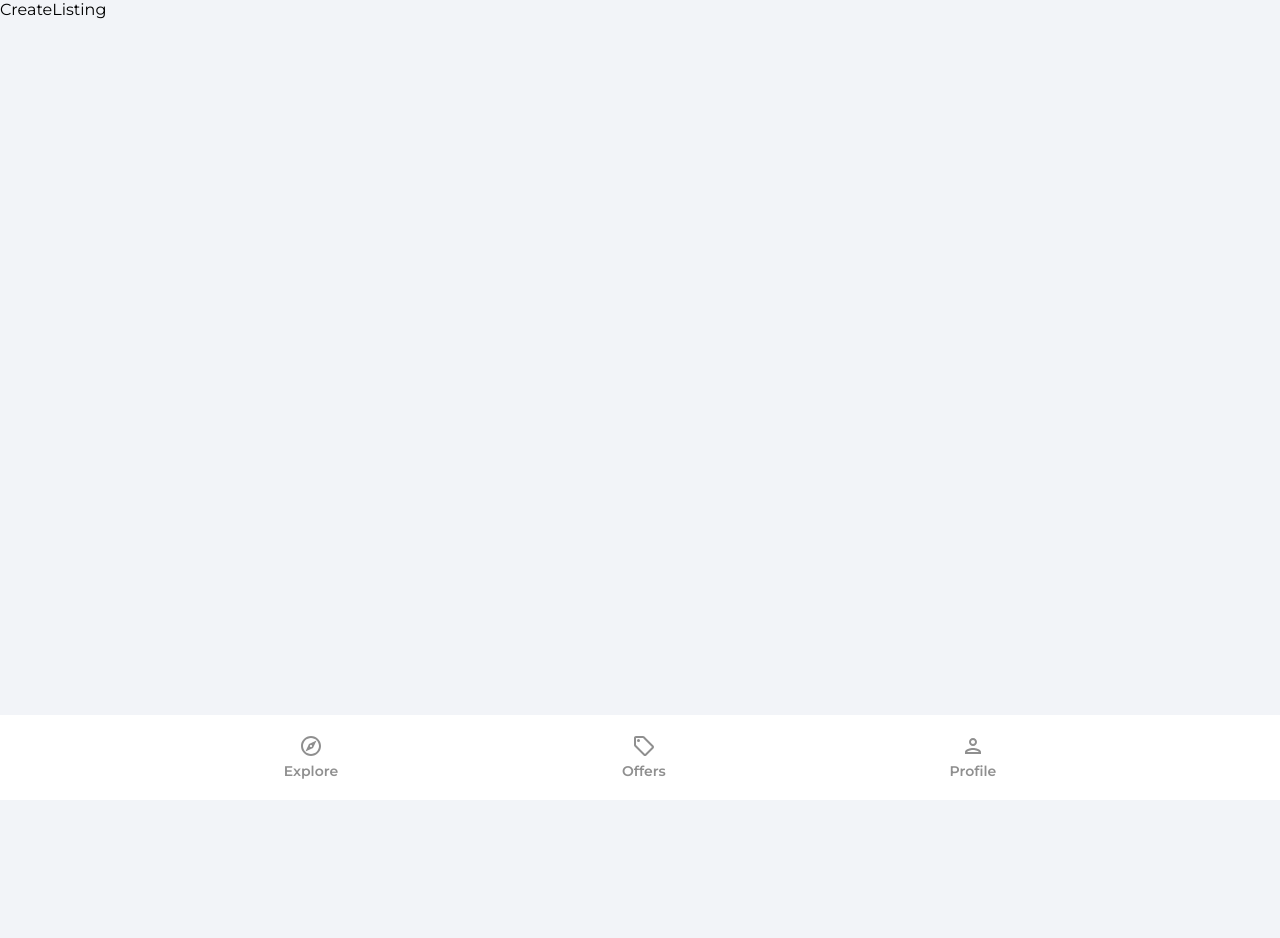
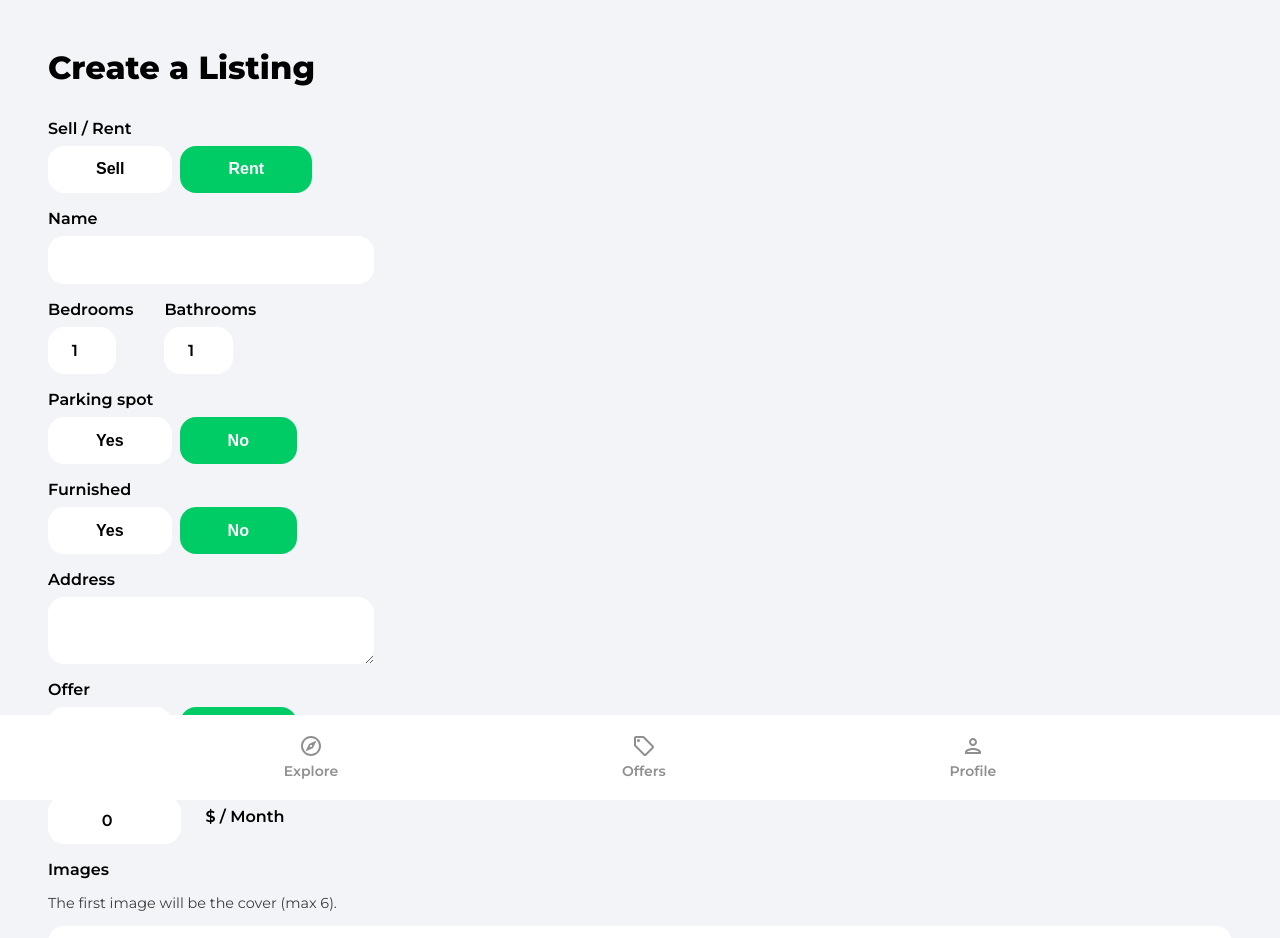
Before and after one commit to alphageekdom/house-marketplace-app, a React (Create React App) app: page /create-listing in a window 1280 px wide. Shown: the top 938 px of the page. Before the commit the page ends 800 px from the top, so only its background shows below. Built offline with nearby package versions, Linux system fonts and the light colour scheme; no server answers; sample sign-in values are in the browser's storage.

Commit message:
create listing form

```diff
--- a/src/pages/CreateListing.jsx
+++ b/src/pages/CreateListing.jsx
@@ -24,6 +24,22 @@
     longitude: 0,
   });
 
+  const {
+    type,
+    name,
+    bedrooms,
+    bathrooms,
+    parking,
+    furnished,
+    address,
+    offer,
+    regularPrice,
+    discountedPrice,
+    images,
+    latitude,
+    longitude,
+  } = formData;
+
   const auth = getAuth();
   const navigate = useNavigate();
   const isMounted = useRef(true);
@@ -46,11 +62,279 @@
     //  eslint-disable-next-line react-hooks/exhaustive-deps
   }, [isMounted]);
 
+  const onSubmit = (e) => {
+    e.preventDefault();
+    console.log(formData);
+  };
+
+  const onMutate = (e) => {
+    let boolean = null;
+
+    if (e.target.value === 'true') {
+      boolean = true;
+    }
+
+    if (e.target.value === 'false') {
+      boolean = false;
+    }
+
+    // Files
+    if (e.target.files) {
+      setFormData((prevState) => ({
+        ...prevState,
+        images: e.target.files,
+      }));
+    }
+
+    // Text/Booleans/Number
+    if (!e.target.files) {
+      setFormData((prevState) => ({
+        ...prevState,
+        [e.target.id]: boolean ?? e.target.value,
+      }));
+    }
+  };
+
   if (loading) {
     return <Spinner />;
   }
 
-  return <div>CreateListing</div>;
+  return (
+    <div className='profile'>
+      <header>
+        <p className='pageHeader'>Create a Listing</p>
+      </header>
+
+      <main>
+        <form onSubmit={onSubmit}>
+          <label className='formLabel'>Sell / Rent</label>
+          <div className='formButtons'>
+            <button
+              type='button'
+              className={type === 'sale' ? 'formButtonActive' : 'formButton'}
+              id='type'
+              value='sale'
+              onClick={onMutate}
+            >
+              Sell
+            </button>
+            <button
+              type='button'
+              className={type === 'rent' ? 'formButtonActive' : 'formButton'}
+              id='type'
+              value='rent'
+              onClick={onMutate}
+            >
+              Rent
+            </button>
+          </div>
+
+          <label className='formLabel'>Name</label>
+          <input
+            className='formInputName'
+            type='text'
+            id='name'
+            value={name}
+            onChange={onMutate}
+            maxLength='32'
+            minLength='10'
+            required
+          />
+
+          <div className='formRooms flex'>
+            <div>
+              <label className='formLabel'>Bedrooms</label>
+              <input
+                className='formInputSmall'
+                type='number'
+                id='bedrooms'
+                value={bedrooms}
+                onChange={onMutate}
+                min='1'
+                max='50'
+                required
+              />
+            </div>
+            <div>
+              <label className='formLabel'>Bathrooms</label>
+              <input
+                className='formInputSmall'
+                type='number'
+                id='bathrooms'
+                value={bathrooms}
+                onChange={onMutate}
+                min='1'
+                max='50'
+                required
+              />
+            </div>
+          </div>
+
+          <label className='formLabel'>Parking spot</label>
+          <div className='formButtons'>
+            <button
+              className={parking ? 'formButtonActive' : 'formButton'}
+              type='button'
+              id='parking'
+              value={true}
+              onClick={onMutate}
+              min='1'
+              max='50'
+            >
+              Yes
+            </button>
+            <button
+              className={
+                !parking && parking !== null ? 'formButtonActive' : 'formButton'
+              }
+              type='button'
+              id='parking'
+              value={false}
+              onClick={onMutate}
+            >
+              No
+            </button>
+          </div>
+
+          <label className='formLabel'>Furnished</label>
+          <div className='formButtons'>
+            <button
+              className={furnished ? 'formButtonActive' : 'formButton'}
+              type='button'
+              id='furnished'
+              value={true}
+              onClick={onMutate}
+            >
+              Yes
+            </button>
+            <button
+              className={
+                !furnished && furnished !== null
+                  ? 'formButtonActive'
+                  : 'formButton'
+              }
+              type='button'
+              id='furnished'
+              value={false}
+              onClick={onMutate}
+            >
+              No
+            </button>
+          </div>
+
+          <label className='formLabel'>Address</label>
+          <textarea
+            className='formInputAddress'
+            type='text'
+            id='address'
+            value={address}
+            onChange={onMutate}
+            required
+          />
+
+          {!geoLocationEnabled && (
+            <div className='formLatLng flex'>
+              <div>
+                <label className='formLabel'>Latitude</label>
+                <input
+                  className='formInputSmall'
+                  type='number'
+                  id='latitude'
+                  value={latitude}
+                  onChange={onMutate}
+                  required
+                />
+              </div>
+              <div>
+                <label className='formLabel'>Longitude</label>
+                <input
+                  className='formInputSmall'
+                  type='number'
+                  id='longitude'
+                  value={longitude}
+                  onChange={onMutate}
+                  required
+                />
+              </div>
+            </div>
+          )}
+
+          <label className='formLabel'>Offer</label>
+          <div className='formButtons'>
+            <button
+              className={offer ? 'formButtonActive' : 'formButton'}
+              type='button'
+              id='offer'
+              value={true}
+              onClick={onMutate}
+            >
+              Yes
+            </button>
+            <button
+              className={
+                !offer && offer !== null ? 'formButtonActive' : 'formButton'
+              }
+              type='button'
+              id='offer'
+              value={false}
+              onClick={onMutate}
+            >
+              No
+            </button>
+          </div>
+
+          <label className='formLabel'>Regular Price</label>
+          <div className='formPriceDiv'>
+            <input
+              className='formInputSmall'
+              type='number'
+              id='regularPrice'
+              value={regularPrice}
+              onChange={onMutate}
+              min='50'
+              max='750000000'
+              required
+            />
+            {type === 'rent' && <p className='formPriceText'>$ / Month</p>}
+          </div>
+
+          {offer && (
+            <>
+              <label className='formLabel'>Discounted Price</label>
+              <input
+                className='formInputSmall'
+                type='number'
+                id='discountedPrice'
+                value={discountedPrice}
+                onChange={onMutate}
+                min='50'
+                max='750000000'
+                required={offer}
+              />
+            </>
+          )}
+
+          <label className='formLabel'>Images</label>
+          <p className='imagesInfo'>
+            The first image will be the cover (max 6).
+          </p>
+          <input
+            className='formInputFile'
+            type='file'
+            id='images'
+            onChange={onMutate}
+            max='6'
+            accept='.jpg,.png,.jpeg'
+            multiple
+            required
+          />
+          <button type='submit' className='primaryButton createListingButton'>
+            Create Listing
+          </button>
+        </form>
+      </main>
+    </div>
+  );
 };
 
 export default CreateListing;
```
